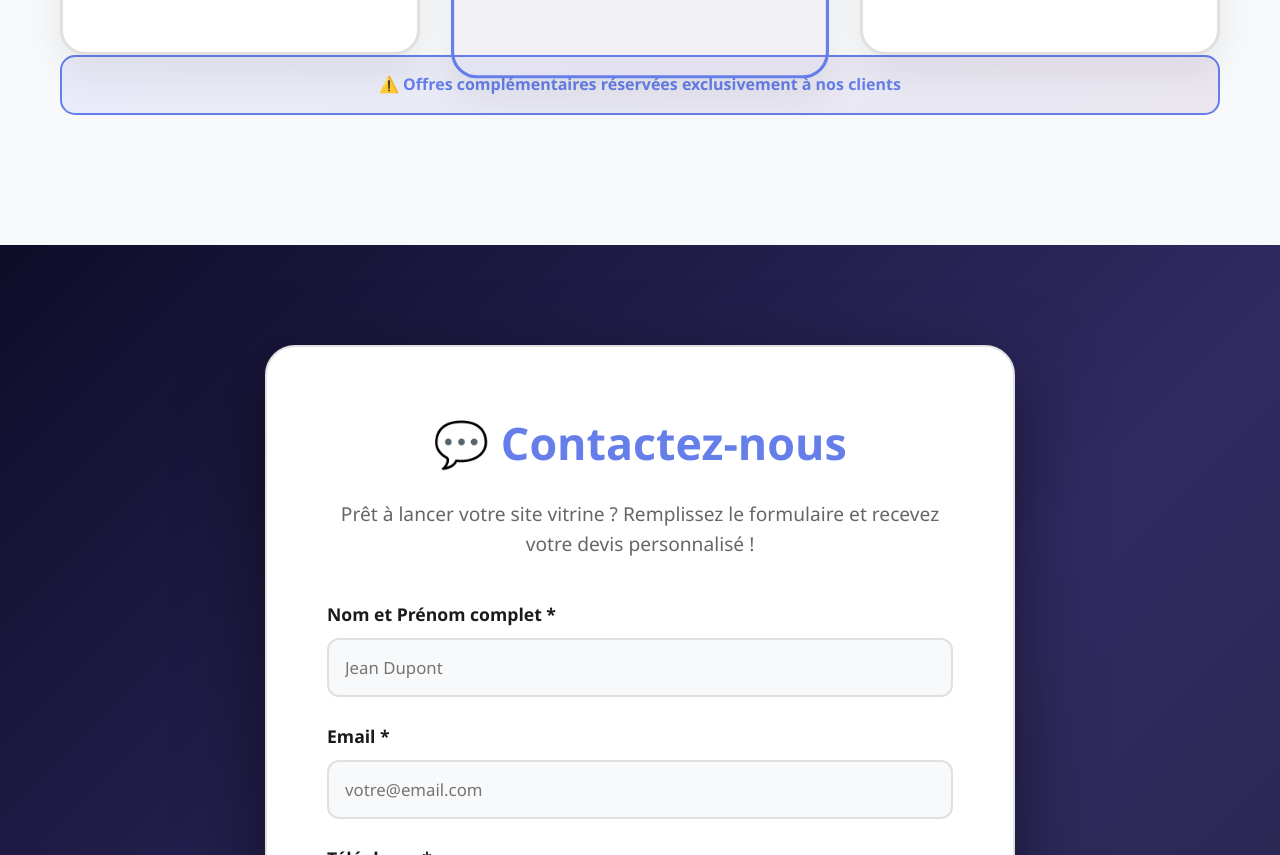
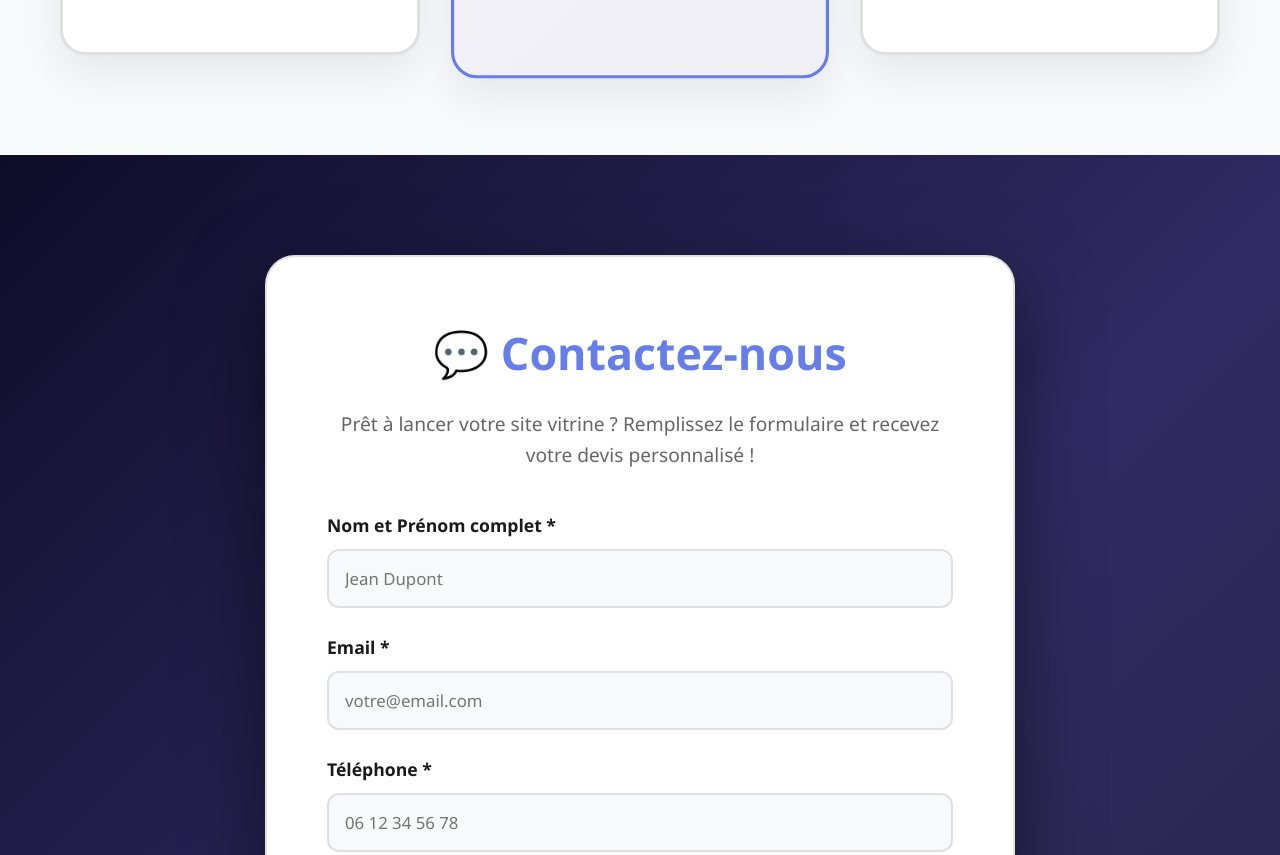
Before and after one commit to romeji/STUDIOWEB, a plain HTML site: page index.html in a window 1280 px wide. Shown: the part 7513-8368 px from the top of the page. Drawn offline with Linux system fonts and the light colour scheme.

Commit message:
Update index.html

```diff
--- a/index.html
+++ b/index.html
@@ -2331,10 +2331,6 @@
                         <li>Support dédié avec réponse rapide</li>
                     </ul>
                 </div>
-            </div>
-
-            <div class="complementary-badge">
-                ⚠️ Offres complémentaires réservées exclusivement à nos clients
             </div>
         </div>
     </div>
```
